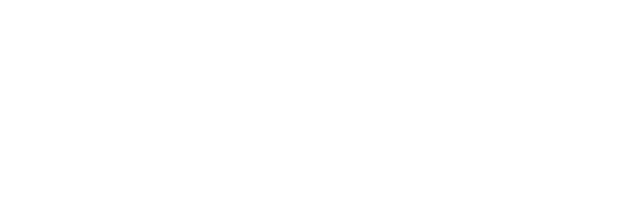
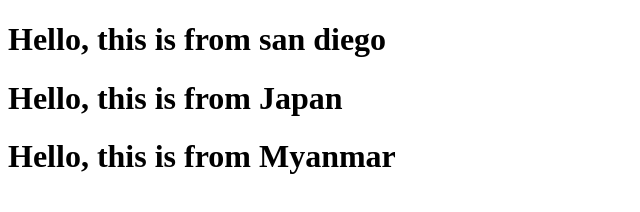
Before and after one commit to kkaungyyang/Guess-Guess, a plain HTML site: page public/index.html in a window 1280 px wide. Shown: the whole page, without its empty margins (0-640 px from the left). Drawn offline with Linux system fonts and the light colour scheme.

Commit message:
added 3 headings

```diff
--- a/public/index.html
+++ b/public/index.html
@@ -5,6 +5,10 @@
     <title>Guess Guess</title>
 </head>
 <body>
-    <p>  </p>
+
+	<h1> Hello, this is from san diego</h1>
+	<h1> Hello, this is from Japan</h1>
+	<h1> Hello, this is from Myanmar</h1>
+
 </body>
 </html>
```
